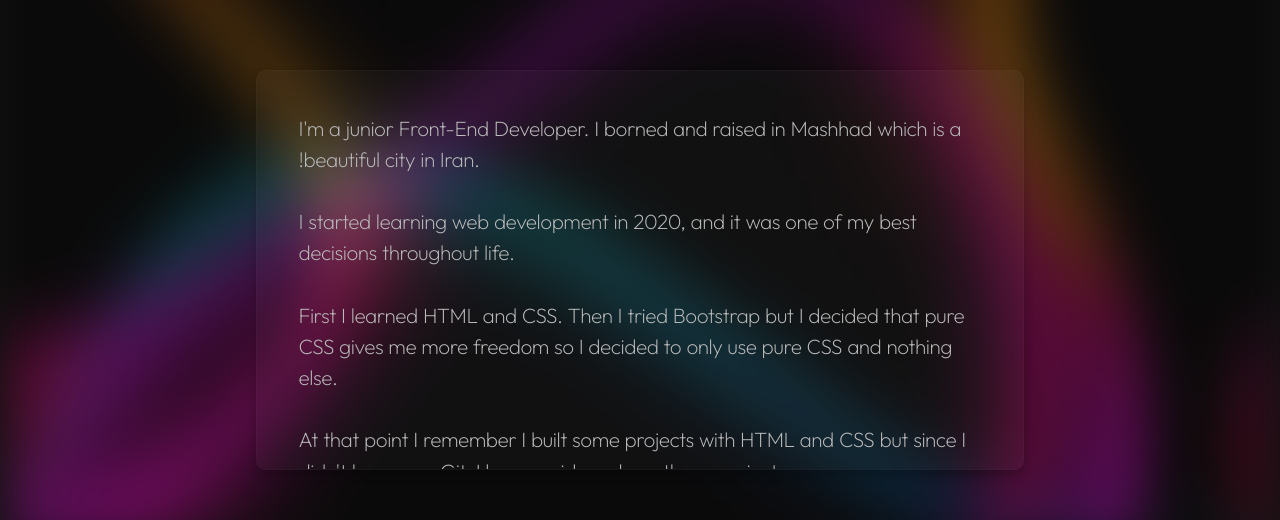
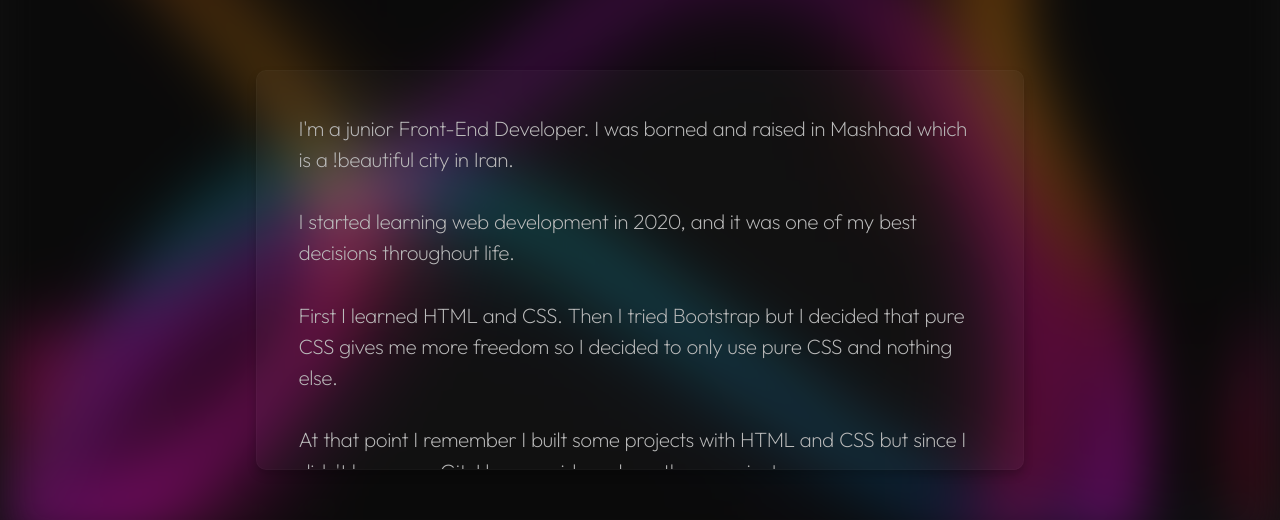
Before and after one commit to v-amirrr/portfolio, a React (Create React App) app: page /about-me in a window 1280 px wide. Shown: the part 250-770 px from the top of the page. Built offline with nearby package versions, Linux system fonts and the light colour scheme.

Commit message:
chore: changed the about me text and the about me background

```diff
--- a/src/App.js
+++ b/src/App.js
@@ -45,7 +45,7 @@ const App = () => {
                     :
                         <Background initial='hidden' animate='visible' exit='exit' variants={bgVariants} key="dark"><img src='/images/bg-dark-desktop.webp' alt="background" /></Background>
                 :
-                    location.pathname == "/" || location.pathname == "/about-me"
+                    location.pathname == "/"
                     ?
                         <Background initial='hidden' animate='visible' exit='exit' variants={bgVariants} key="light"><img src='/images/bg-light-mobile.webp' alt="background" /></Background>
                     :
--- a/src/components/AboutMe.js
+++ b/src/components/AboutMe.js
@@ -24,7 +24,7 @@ const AboutMe = () => {
                 <Content>
                     <Title variants={titleVariants}>who am i?</Title>
                     <Text variants={textVariants}>
-                        I'm a junior Front-End Developer. I borned and raised in Mashhad which is a !beautiful city in Iran.
+                        I'm a junior Front-End Developer. I was borned and raised in Mashhad which is a !beautiful city in Iran.
                         <br />
                         <br />
                         I started learning web development in 2020, and it was one of my best decisions throughout life.
```
